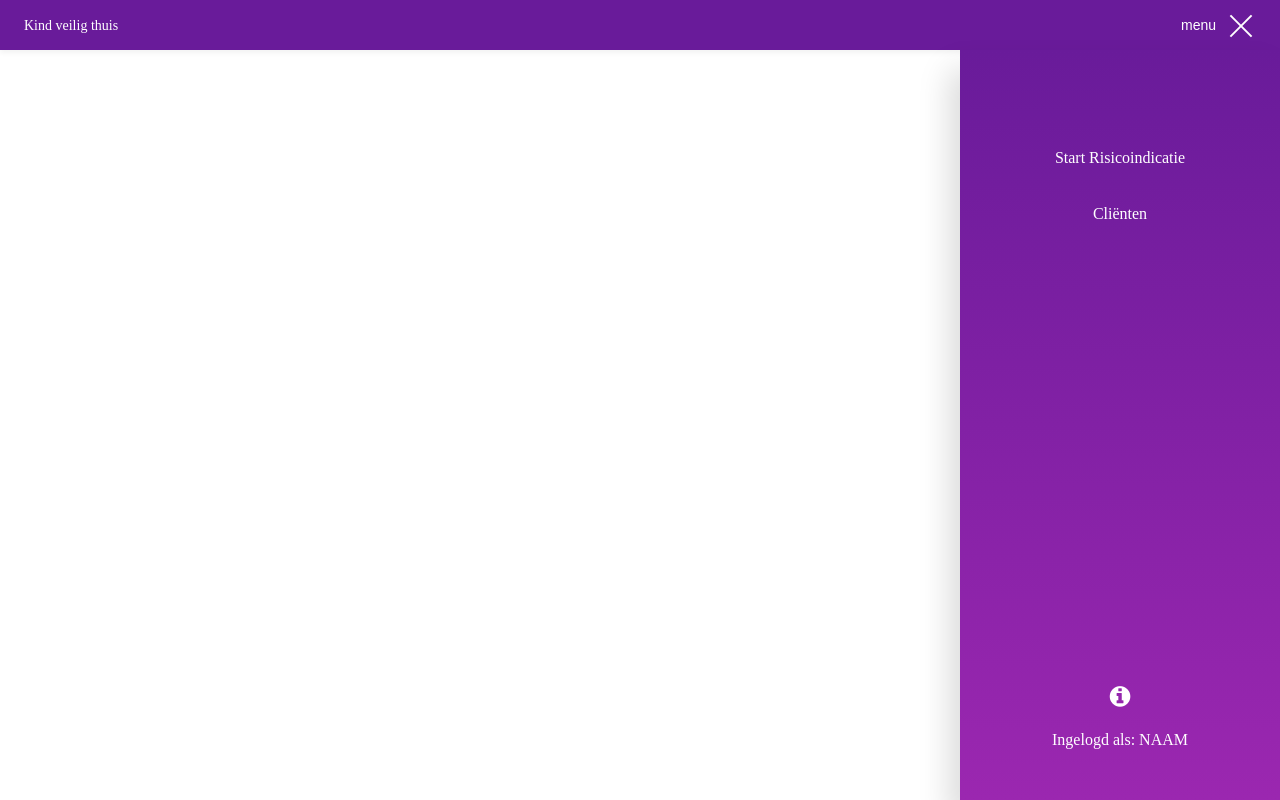
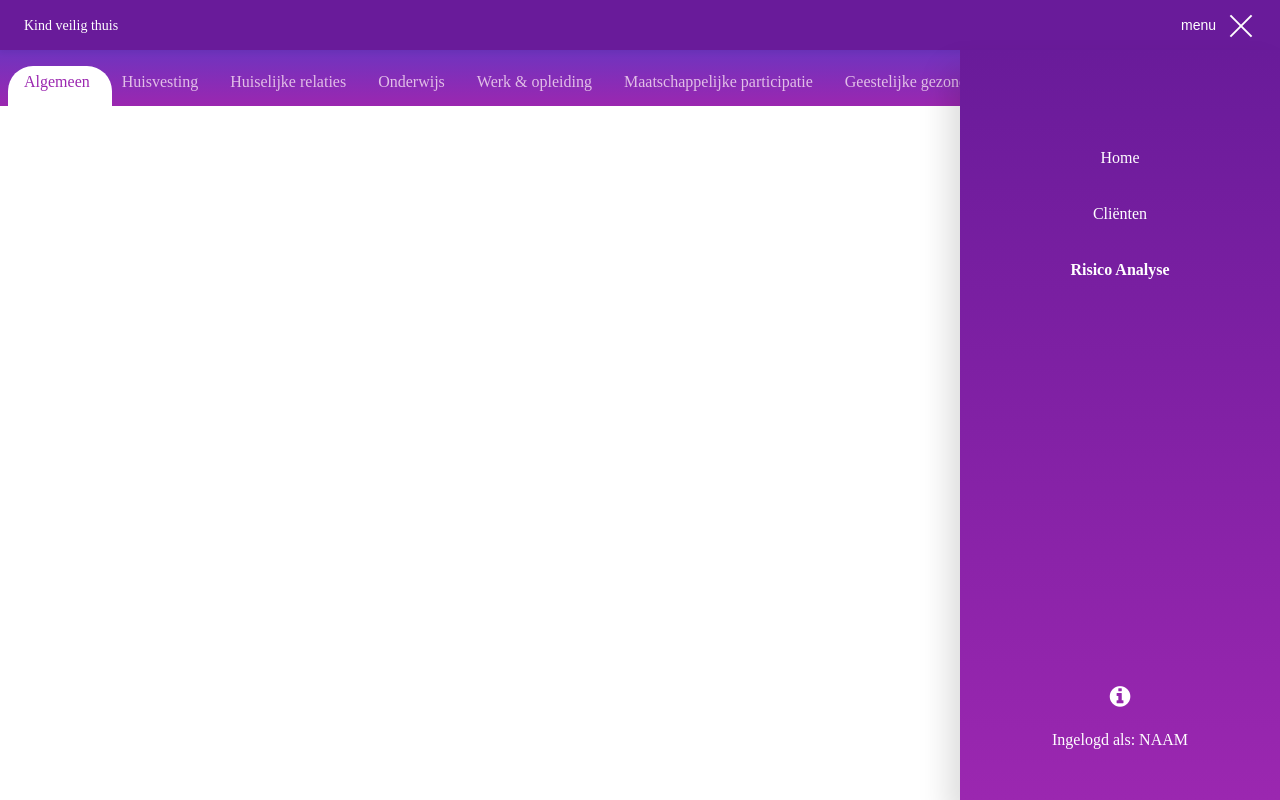
Before and after one commit to FJvdPol/frontend-applications, a Vue app: page /#/risico-analyse in a window 1280 px wide. Both pictures are taken after a click on the button "menu". Built offline with nearby package versions, Linux system fonts and the light colour scheme.

Commit message:
Added gsap for animations, started working on Analysis page

```diff
--- a/package.json
+++ b/package.json
@@ -8,6 +8,7 @@
     "lint": "vue-cli-service lint"
   },
   "dependencies": {
+    "gsap": "^2.0.2",
     "vue": "^2.5.17",
     "vue-router": "^3.0.1"
   },
--- a/src/App.vue
+++ b/src/App.vue
@@ -7,6 +7,7 @@
 </template>
 
 <script>
+import { Tweenlite, ScrollToPlugin } from 'gsap/all';
 
 import Header from './components/organisms/Header.vue'
 export default {
--- a/src/assets/data.json
+++ b/src/assets/data.json
@@ -1,460 +1,453 @@
 [
   {
     "id": 0,
-    "Vraag": "Geslacht: ",
-    "Categorie": "Algemeen",
-    "Opties": [
+    "question": "Geslacht: ",
+    "category": "Algemeen",
+    "choices": [
         {
-          "Antwoord": "Man",
-          "Gewicht": "-0,12611"
+          "choice": "Man",
+          "weight": "-0.12611"
         },
         {
-          "Antwoord": "Vrouw",
-          "Gewicht": "0"
+          "choice": "Vrouw",
+          "weight": "0"
         }
       ]
   },
   {
     "id": 1,
-    "Vraag": "Herkomst ouders: ",
-    "Categorie": "Algemeen",
-    "Opties": [
+    "question": "Herkomst ouders: ",
+    "category": "Algemeen",
+    "choices": [
       {
-      "Antwoord": "Beide ouders Nederlands",
-      "Gewicht": "0,00000"
+      "choice": "Beide ouders Nederlands",
+      "weight": "0.00000"
       },
         {
-        "Antwoord": "Beide ouders niet Nederlands",
-        "Gewicht": "0,16972"
+        "choice": "Beide ouders niet Nederlands",
+        "weight": "0.16972"
         },
         {
-          "Antwoord": "Een van de ouders Nederlands en de andere niet Nederlands",
-          "Gewicht": "-0,08943"
+          "choice": "Een van de ouders Nederlands en de andere niet Nederlands",
+          "weight": "-0.08943"
         }
     ]
   },
   {
     "id": 2,
-    "Vraag": "Type huishouden: ",
-    "Categorie": "Huisvesting",
-    "Opties": [
+    "question": "Type huishouden: ",
+    "category": "Huisvesting",
+    "choices": [
         {
-          "Antwoord": "Eenouderhuishouden",
-          "Gewicht": "0,49608"
+          "choice": "Eenouderhuishouden",
+          "weight": "0.49608"
         },
         {
-          "Antwoord": "Eenpersoonshuishouden",
-          "Gewicht": "1,71859"
+          "choice": "Eenpersoonshuishouden",
+          "weight": "1.71859"
         },
         {
-          "Antwoord": "Gehuwd paar zonder kinderen",
-          "Gewicht": "1,06108"
+          "choice": "Gehuwd paar zonder kinderen",
+          "weight": "1.06108"
         },
         {
-          "Antwoord": "Gehuwd paar met kinderen",
-          "Gewicht": "0,00000"
+          "choice": "Gehuwd paar met kinderen",
+          "weight": "0.00000"
         },
         {
-          "Antwoord": "Institutioneel huishouden",
-          "Gewicht": "1,92321"
+          "choice": "Institutioneel huishouden",
+          "weight": "1.92321"
         },
         {
-          "Antwoord": "Niet-gehuwd paar met kinderen",
-          "Gewicht": "0,32694"
+          "choice": "Niet-gehuwd paar met kinderen",
+          "weight": "0.32694"
         },
         {
-          "Antwoord": "Niet-gehuwd paar zonder kinderen",
-          "Gewicht": "-14,15530"
+          "choice": "Niet-gehuwd paar zonder kinderen",
+          "weight": "-14.15530"
         },
         {
-          "Antwoord": "Overig huishouden",
-          "Gewicht": "0,91365"
+          "choice": "Overig huishouden",
+          "weight": "0.91365"
         },
         {
-          "Antwoord": "Onbekend huishouden",
-          "Gewicht": "-13,81002"
+          "choice": "Onbekend huishouden",
+          "weight": "-13.81002"
         }
       ]
   },
   {
     "id": 3,
-    "Vraag": "Scheiding: ",
-    "Categorie": "Huiselijke relaties",
-    "Opties": [
+    "question": "Scheiding: ",
+    "category": "Huiselijke relaties",
+    "choices": [
       {
-        "Antwoord": "Ja",
-        "Gewicht": "0,27683"
+        "choice": "Ja",
+        "weight": "0.27683"
       },
       {
-        "Antwoord": "Nee",
-        "Gewicht": "0"
+        "choice": "Nee",
+        "weight": "0"
       }
     ]
   },
   {
     "id": 4,
-    "Vraag": "Voortijdig school verlater: ",
-    "Categorie": "Onderwijs",
-    "Opties": [
+    "question": "Voortijdig school verlater: ",
+    "category": "Onderwijs",
+    "choices": [
       {
-        "Antwoord": "Voortijdig schoolverlaten",
-        "Gewicht": "0,34684"
+        "choice": "Voortijdig schoolverlaten",
+        "weight": "0.34684"
       },
       {
-        "Antwoord": "Uit onderwijs met startkwalificatie",
-        "Gewicht": "-13,64193"
+        "choice": "Uit onderwijs met startkwalificatie",
+        "weight": "-13.64193"
       },
       {
-        "Antwoord": "Niet van toepassing",
-        "Gewicht": "0,38736"
+        "choice": "Niet van toepassing",
+        "weight": "0.38736"
       },
       {
-        "Antwoord": "Onbekend",
-        "Gewicht": "0,80564"
+        "choice": "Onbekend",
+        "weight": "0.80564"
       }
     ]
   },
   {
     "id": 5,
-    "Vraag": "Soort onderwijs van het kind: ",
-    "Categorie": "Werk & opleiding",
-    "Opties": [
+    "question": "Soort onderwijs van het kind: ",
+    "category": "Werk & opleiding",
+    "choices": [
       {
-        "Antwoord": "Regulier onderwijs",
-        "Gewicht": "0,00000"
+        "choice": "Regulier onderwijs",
+        "weight": "0.00000"
       },
       {
-        "Antwoord": "Niet-regulier onderwijs",
-        "Gewicht": "-0,33031"
+        "choice": "Niet-regulier onderwijs",
+        "weight": "-0.33031"
       },
       {
-        "Antwoord": "Onderwijs onbekend",
-        "Gewicht": "-0,76957"
+        "choice": "Onderwijs onbekend",
+        "weight": "-0.76957"
       }
     ]
   },
   {
     "id": 6,
-    "Vraag": "Soort woning: ",
-    "Categorie": "Huisvesting",
-    "Opties": [
+    "question": "Soort woning: ",
+    "category": "Huisvesting",
+    "choices": [
       {
-        "Antwoord": "Eigen woning",
-        "Gewicht": "0,00000"
+        "choice": "Eigen woning",
+        "weight": "0.00000"
       },
       {
-        "Antwoord": "Huurwoning met huurtoeslag",
-        "Gewicht": "0,38401"
+        "choice": "Huurwoning met huurtoeslag",
+        "weight": "0.38401"
       },
       {
-        "Antwoord": "Huurwoning zonder huurtoeslag",
-        "Gewicht": "0,40420"
+        "choice": "Huurwoning zonder huurtoeslag",
+        "weight": "0.40420"
       },
       {
-        "Antwoord": "Onbekend",
-        "Gewicht": "2,40126"
+        "choice": "Onbekend",
+        "weight": "2.40126"
       }
     ]
   },
   {
     "id": 7,
-    "Vraag": "Maatschappelijke participatie vader: ",
-    "Categorie": "Maatschappelijke participatie",
-    "Opties": [
+    "question": "Maatschappelijke participatie vader: ",
+    "category": "Maatschappelijke participatie",
+    "choices": [
       {
-        "Antwoord": "Werkend of overig actief",
-        "Gewicht": "0,00000"
+        "choice": "Werkend of overig actief",
+        "weight": "0.00000"
       },
       {
-        "Antwoord": "Geen werk en niet actief",
-        "Gewicht": "0,33772"
+        "choice": "Geen werk en niet actief",
+        "weight": "0.33772"
       },
       {
-        "Antwoord": "Onbekend",
-        "Gewicht": "0,23486"
+        "choice": "Onbekend",
+        "weight": "0.23486"
       }
     ]
   },
   {
     "id": 8,
-    "Vraag": "Maatschappelijke participatie moeder: ",
-    "Categorie": "Maatschappelijke participatie",
-    "Opties": [
+    "question": "Maatschappelijke participatie moeder: ",
+    "category": "Maatschappelijke participatie",
+    "choices": [
       {
-        "Antwoord": "Werkend of overig actief",
-        "Gewicht": "0,00000"
+        "choice": "Werkend of overig actief",
+        "weight": "0.00000"
       },
       {
-        "Antwoord": "Geen werk en niet actief",
-        "Gewicht": "0,36958"
+        "choice": "Geen werk en niet actief",
+        "weight": "0.36958"
       },
       {
-        "Antwoord": "Onbekend",
-        "Gewicht": "-0,95012"
+        "choice": "Onbekend",
+        "weight": "-0.95012"
       }
     ]
   },
   {
     "id": 9,
-    "Vraag": "Als slachtoffer bekend bij slachtofferhulp: ",
-    "Categorie": "Geestelijke gezondheid",
-    "Opties": [
+    "question": "Als slachtoffer bekend bij slachtofferhulp: ",
+    "category": "Geestelijke gezondheid",
+    "choices": [
       {
-        "Antwoord": "Ja",
-        "Gewicht": "0,23639"
+        "choice": "Ja",
+        "weight": "0.23639"
       },
       {
-        "Antwoord": "Nee",
-        "Gewicht": "0,00000"
+        "choice": "Nee",
+        "weight": "0.00000"
       }
     ]
   },
   {
     "id": 10,
-    "Vraag": "Hulptraject: ",
-    "Categorie": "Algemeen",
-    "Opties": [
+    "question": "Hulptraject: ",
+    "category": "Algemeen",
+    "choices": [
       {
-        "Antwoord": "Jeugdhulp zonder verblijf gehad",
-        "Gewicht": "1,52774"
+        "choice": "Jeugdhulp zonder verblijf gehad",
+        "weight": "1.52774"
       },
       {
-        "Antwoord": "Geen jeugdhulp zonder verblijf gehad",
-        "Gewicht": "0,00000"
+        "choice": "Geen jeugdhulp zonder verblijf gehad",
+        "weight": "0.00000"
       }
     ]
   },
   {
     "id": 11,
-    "Vraag": "Leeftijd moeder bij geboorte: ",
-    "Categorie": "Algemeen",
-    "Opties": [
+    "question": "Leeftijd moeder bij geboorte: ",
+    "category": "Algemeen",
+    "choices": [
       {
-        "Antwoord": "Jonger dan 20 jaar",
-        "Gewicht": "0,45150"
+        "choice": "Jonger dan 20 jaar",
+        "weight": "0.45150"
       },
       {
-        "Antwoord": "20 tot 25 jaar",
-        "Gewicht": "0,10852"
+        "choice": "20 tot 25 jaar",
+        "weight": "0.10852"
       },
       {
-        "Antwoord": "25 tot 30 jaar",
-        "Gewicht": "-0,08841"
+        "choice": "25 tot 30 jaar",
+        "weight": "-0.08841"
       },
       {
-        "Antwoord": "35 tot 40 jaar",
-        "Gewicht": "0,23988"
+        "choice": "35 tot 40 jaar",
+        "weight": "0.23988"
       },
       {
-        "Antwoord": "Ouder dan 40 jaar",
-        "Gewicht": "-0,11153"
+        "choice": "Ouder dan 40 jaar",
+        "weight": "-0.11153"
       }
     ]
   },
   {
     "id": 12,
-    "Vraag": "Leeftijd vader bij geboorte: ",
-    "Categorie": "Algemeen",
-    "Opties": [
+    "question": "Leeftijd vader bij geboorte: ",
+    "category": "Algemeen",
+    "choices": [
       {
-        "Antwoord": "Jonger dan 20 jaar",
-        "Gewicht": "-0,00587"
+        "choice": "Jonger dan 20 jaar",
+        "weight": "-0.00587"
       },
       {
-        "Antwoord": "20 tot 25 jaar",
-        "Gewicht": "0,03107"
+        "choice": "20 tot 25 jaar",
+        "weight": "0.03107"
       },
       {
-        "Antwoord": "25 tot 30 jaar",
-        "Gewicht": "0,03107"
+        "choice": "25 tot 30 jaar",
+        "weight": "0.03107"
       },
       {
-        "Antwoord": "35 tot 40 jaar",
-        "Gewicht": "-0,21624"
+        "choice": "35 tot 40 jaar",
+        "weight": "-0.21624"
       },
       {
-        "Antwoord": "Ouder dan 40 jaar",
-        "Gewicht": "-0,32645"
+        "choice": "Ouder dan 40 jaar",
+        "weight": "-0.32645"
       }
     ]
   },
   {
     "id": 13,
-    "Vraag": "Vader of moeder verdacht van een delict in het verleden: ",
-    "Categorie": "Justitie",
-    "Opties": [
+    "question": "Vader of moeder verdacht van een delict in het verleden: ",
+    "category": "Justitie",
+    "choices": [
       {
-        "Antwoord": "Ja",
-        "Gewicht": "0,50027"
+        "choice": "Ja",
+        "weight": "0.50027"
       },
       {
-        "Antwoord": "Nee",
-        "Gewicht": "0,00000"
+        "choice": "Nee",
+        "weight": "0.00000"
       }
     ]
   },
   {
     "id": 14,
-    "Vraag": "Kind in het verleden verdacht van een delict: ",
-    "Categorie": "Justitie",
-    "Opties": [
+    "question": "Kind in het verleden verdacht van een delict: ",
+    "category": "Justitie",
+    "choices": [
       {
-        "Antwoord": "Ja",
-        "Gewicht": "0,94738"
+        "choice": "Ja",
+        "weight": "0.94738"
       },
       {
-        "Antwoord": "Nee",
-        "Gewicht": "0,00000"
+        "choice": "Nee",
+        "weight": "0.00000"
       }
     ]
   },
   {
     "id": 15,
-    "Vraag": "Kind in aanraking geweest met bureau HALT voor een delict: ",
-    "Categorie": "Justitie",
-    "Opties": [
+    "question": "Kind in aanraking geweest met bureau HALT voor een delict: ",
+    "category": "Justitie",
+    "choices": [
       {
-        "Antwoord": "Ja",
-        "Gewicht": "0,36448"
+        "choice": "Ja",
+        "weight": "0.36448"
       },
       {
-        "Antwoord": "Nee",
-        "Gewicht": "0,00000"
+        "choice": "Nee",
+        "weight": "0.00000"
       }
     ]
   },
   {
     "id": 16,
-    "Vraag": "Verandering in het voortgezet onderwijsniveau: ",
-    "Categorie": "Werk & opleiding",
-    "Opties": [
+    "question": "Verandering in het voortgezet onderwijsniveau: ",
+    "category": "Werk & opleiding",
+    "choices": [
       {
-        "Antwoord": "Opschalen of gelijkblijvend",
-        "Gewicht": "0,00000"
+        "choice": "Opschalen of gelijkblijvend",
+        "weight": "0"
       },
       {
-        "Antwoord": "Afschalen",
-        "Gewicht": "0,58732"
+        "choice": "Afschalen",
+        "weight": "0.58732"
       },
       {
-        "Antwoord": "Onbekend",
-        "Gewicht": "-1,11682"
+        "choice": "Onbekend",
+        "weight": "-1.11682"
       }
     ]
   },
   {
     "id": 17,
-    "Vraag": "Leeftijdsverschil ouders meer dan 5 jaar: ",
-    "Categorie": "Algemeen",
-    "Opties": [
+    "question": "Leeftijdsverschil ouders meer dan 5 jaar: ",
+    "category": "Algemeen",
+    "choices": [
       {
-        "Antwoord": "Minder dan 5 jaar",
-        "Gewicht": "0,00000"
+        "choice": "Minder dan 5 jaar",
+        "weight": "0.00000"
       },
       {
-        "Antwoord": "Meer dan 5 jaar",
-        "Gewicht": "0,28581"
+        "choice": "Meer dan 5 jaar",
+        "weight": "0.28581"
       }
     ]
   },
   {
     "id": 18,
-    "Vraag": "Huidig onderwijsniveau van het kind: ",
-    "Categorie": "Werk & opleiding",
-    "Opties": [
+    "question": "Huidig onderwijsniveau van het kind: ",
+    "category": "Werk & opleiding",
+    "choices": [
       {
-        "Antwoord": "Basisonderwijs",
-        "Gewicht": "0,25232"
+        "choice": "Basisonderwijs",
+        "weight": "0.25232"
       },
       {
-        "Antwoord": "Vmbo b/k, mbo 1 en mbo 2",
-        "Gewicht": "0,87842"
+        "choice": "Vmbo b/k, mbo 1 en mbo 2",
+        "weight": "0.87842"
       },
       {
-        "Antwoord": "Vmbo g/t, mbo 3 en mbo 4",
-        "Gewicht": "0,56882"
+        "choice": "Vmbo g/t, mbo 3 en mbo 4",
+        "weight": "0.56882"
       },
       {
-        "Antwoord": "HAVO onderbouw, HAVO bovenbouw of HBO bachelor",
-        "Gewicht": "0,00000"
+        "choice": "HAVO onderbouw, HAVO bovenbouw of HBO bachelor",
+        "weight": "0"
       },
       {
-        "Antwoord": "Vwo en Wo bachelor",
-        "Gewicht": "-0,83566"
+        "choice": "Vwo en Wo bachelor",
+        "weight": "-0.83566"
       },
       {
-        "Antwoord": "Onderwijs onbekend",
-        "Gewicht": "0,00000"
+        "choice": "Onderwijs onbekend",
+        "weight": "0.00000"
       }
     ]
   },
   {
     "id": 19,
-    "Vraag": "Hoogst behaalde onderwijsniveau vader: ",
-    "Categorie": "Werk & opleiding",
-    "Opties": [
+    "question": "Hoogst behaalde onderwijsniveau vader: ",
+    "category": "Werk & opleiding",
+    "choices": [
       {
-        "Antwoord": "Basisonderwijs",
-        "Gewicht": "0,00000"
+        "choice": "Basisonderwijs",
+        "weight": "0.00000"
       },
       {
-        "Antwoord": "Vmbo b/k, mbo 1 en mbo 2",
-        "Gewicht": "-0,21630"
+        "choice": "Vmbo b/k, mbo 1 en mbo 2",
+        "weight": "-0.21630"
       },
       {
-        "Antwoord": "Vmbo g/t, mbo 3 en mbo 4",
-        "Gewicht": "0,67119"
+        "choice": "Vmbo g/t, mbo 3 en mbo 4",
+        "weight": "0.67119"
       },
       {
-        "Antwoord": "HAVO onderbouw, HAVO bovenbouw of HBO bachelor",
-        "Gewicht": "0,00000"
+        "choice": "HAVO onderbouw, HAVO bovenbouw of HBO bachelor",
+        "weight": "0.00000"
       },
       {
-        "Antwoord": "Vwo en Wo bachelor",
-        "Gewicht": "-12,08995"
+        "choice": "Vwo en Wo bachelor",
+        "weight": "-12.08995"
       },
       {
-        "Antwoord": "Onderwijs onbekend",
-        "Gewicht": "0,88464"
+        "choice": "Onderwijs onbekend",
+        "weight": "0.88464"
       }
     ]
   },
   {
     "id": 20,
-    "Vraag": "Hoogst behaalde onderwijsniveau moeder: ",
-    "Categorie": "Werk & opleiding",
-    "Opties": [
+    "question": "Hoogst behaalde onderwijsniveau moeder: ",
+    "category": "Werk & opleiding",
+    "choices": [
       {
-        "Antwoord": "Basisonderwijs",
-        "Gewicht": "0,00000"
+        "choice": "Basisonderwijs",
+        "weight": "0"
       },
       {
-        "Antwoord": "Vmbo b/k, mbo 1 en mbo 2",
-        "Gewicht": "0,15936"
+        "choice": "Vmbo b/k, mbo 1 en mbo 2",
+        "weight": "0.15936"
       },
       {
-        "Antwoord": "Vmbo g/t, mbo 3 en mbo 4",
-        "Gewicht": "0,03334"
+        "choice": "Vmbo g/t, mbo 3 en mbo 4",
+        "weight": "0.03334"
       },
       {
-        "Antwoord": "HAVO onderbouw, HAVO bovenbouw of HBO bachelor",
-        "Gewicht": "0,00000"
+        "choice": "HAVO onderbouw, HAVO bovenbouw of HBO bachelor",
+        "weight": "0"
       },
       {
-        "Antwoord": "Vwo en Wo bachelor",
-        "Gewicht": "-13,03162"
+        "choice": "Vwo en Wo bachelor",
+        "weight": "-13.03162"
       },
       {
-        "Antwoord": "Onderwijs onbekend",
-        "Gewicht": "0,03655"
+        "choice": "Onderwijs onbekend",
+        "weight": "0.03655"
       }
     ]
-  },
-  {
-    "id": 21,
-    "Vraag": "",
-    "Categorie": "Intercept",
-    "Antwoord": "Intercept",
-    "Gewicht": "-7,36863"
   }
 ]
--- a/src/components/molecules/AddClientBar.vue
+++ b/src/components/molecules/AddClientBar.vue
@@ -14,7 +14,7 @@ export default {
 }
 </script>
 
-<style lang="scss">
+<style lang="scss" scoped>
   .add-bar {
     position: fixed;
     bottom: 0;
--- /dev/null
+++ b/src/components/molecules/AnalysisNavigation.vue
@@ -0,0 +1,92 @@
+
+
+<template>
+  <nav id="tab-nav">
+    <ul>
+      <li v-for="(category, index) in categories" v-on:click="changeActiveTab" :key="index" :class="index === 0 ? 'active-tab' : ''">{{category}}</li>
+    </ul>
+    <div id="tab-bg"></div>
+  </nav>
+</template>
+
+<script>
+
+export default {
+  name: 'AnalysisNavigation',
+  data() {
+    return {
+    }
+  },
+  props: ['categories'],
+  computed: {
+
+  },
+  methods: {
+    changeActiveTab(e) {
+      let tab = e.target;
+      let allTabs = document.querySelectorAll('#tab-nav li');
+      let newElWidth;
+
+      // animate the white selector behind active tabs
+      if (tab === allTabs[allTabs.length - 1]) {
+        newElWidth = tab.offsetWidth / 16 + 0.5 + 'rem'
+      } else {
+        newElWidth = tab.offsetWidth / 16 + 2 + 'rem'
+      }
+      let newElLeft = tab.offsetLeft - 24 + 'px'
+      let bg = document.querySelector('#tab-bg')
+      TweenLite.to(bg, 0.3, {width: newElWidth, x: newElLeft})
+
+      // toggle active class
+      allTabs.forEach(tab => tab.classList.remove('active-tab'))
+      tab.classList.add('active-tab')
+
+      // scroll container to get active tab in view
+      let center = (window.innerWidth - tab.offsetWidth) / 2
+      let container = document.querySelector('#tab-nav');
+      TweenLite.to(container, 0.3, {scrollTo: {x:tab.offsetLeft, offsetX:center}})
+    }
+  }
+ }
+</script>
+
+<style lang="scss" scoped>
+  #tab-nav {
+    position: relative;
+    background: var(--gradient-bg);
+    color: var(--color-light);
+    overflow-x: scroll;
+    ul {
+      padding: 1.25rem 0 0.75rem;
+      margin: 0;
+      display: flex;
+      li {
+        position: relative;
+        z-index: 1;
+        white-space: nowrap;
+        margin: 0 1rem;
+        transition: all 0.2s ease-in-out;
+        &.active-tab {
+          color: var(--color-main);
+        }
+        &:first-of-type {
+          margin-left: 1.5rem;
+        }
+        &:last-of-type {
+          padding-right: 1.5rem;
+        }
+      }
+    }
+    #tab-bg {
+      content: "";
+      display: block;
+      background-color: white;
+      width: 6.5rem;
+      height: 2.5rem;
+      position: absolute;
+      bottom: 0;
+      left: 0.5rem;
+      border-radius: 25px 25px 0 0;
+    }
+  }
+</style>
--- a/src/components/molecules/CardClient.vue
+++ b/src/components/molecules/CardClient.vue
@@ -28,7 +28,7 @@ export default {
 }
 </script>
 
-<style lang="scss">
+<style lang="scss" scoped>
   .client {
     width: calc(50% - 0.5rem);
     margin-right: 1rem;
--- a/src/components/organisms/ClientsList.vue
+++ b/src/components/organisms/ClientsList.vue
@@ -20,7 +20,7 @@ export default {
 }
 </script>
 
-<style lang="scss">
+<style lang="scss" scoped>
   .clients-list {
     max-width: 60rem;
     display: flex;
--- a/src/components/organisms/Header.vue
+++ b/src/components/organisms/Header.vue
@@ -5,10 +5,13 @@
     <nav>
       <ul class="top">
         <router-link tag="li" to="/">
-          <a>Start Risicoindicatie</a>
+          <a>Home</a>
         </router-link>
         <router-link tag="li" to="/clienten">
           <a>Cliënten</a>
+        </router-link>
+        <router-link tag="li" to="/risico-analyse">
+          <a>Risico Analyse</a>
         </router-link>
       </ul>
       <ul class="bottom">
--- a/src/components/pages/PageClients.vue
+++ b/src/components/pages/PageClients.vue
@@ -32,7 +32,7 @@ export default {
 }
 </script>
 
-<style lang="scss">
+<style lang="scss" scoped>
   .container {
     padding-bottom: 7rem;
   }
--- /dev/null
+++ b/src/components/pages/PageRiskAnalysis.vue
@@ -0,0 +1,50 @@
+<template>
+  <main>
+    <AnalysisNavigation :categories="getCategories()"/>
+    <!-- <div class="container">
+      Content
+    </div> -->
+    <router-view />
+  </main>
+
+</template>
+
+<script>
+import json from '../../assets/data.json'
+import AnalysisNavigation from '../molecules/AnalysisNavigation.vue'
+export default {
+  name: 'PageRiskAnalysis',
+  data() {
+    return {
+      file: json
+    }
+  },
+  components: {
+    AnalysisNavigation
+  },
+  methods: {
+    getCategories() {
+      return (
+        this.file
+          .map(questionObject => questionObject['category'])
+          .filter((category, firstTime, categories) => {
+            // return alleen unieke categorieën, geen dubbele
+            if (categories.indexOf(category) == firstTime) {
+              return category
+            }
+          })
+      )
+    }
+  }
+}
+</script>
+
+<style lang="scss" scoped>
+  main {
+    padding-top: 3.125rem;
+  }
+  .container {
+    padding-top: 2rem;
+  }
+
+</style>
--- a/src/router.js
+++ b/src/router.js
@@ -3,6 +3,7 @@ import Router from 'vue-router'
 import Home from './components/pages/Home.vue'
 import PageClients from './components/pages/PageClients.vue'
 import SingleClient from './components/templates/SingleClient.vue'
+import PageRiskAnalysis from './components/pages/PageRiskAnalysis.vue'
 
 Vue.use(Router)
 
@@ -22,6 +23,11 @@ export default new Router({
       path: '/clienten/:name',
       name: 'SingleClient',
       component: SingleClient
+    },
+    {
+      path: '/risico-analyse',
+      name: 'PageRiskAnalysis',
+      component: PageRiskAnalysis
     }
   ]
 })
```
Also changed, not shown: 1 other file (tests, documents, lock files or other folders).
